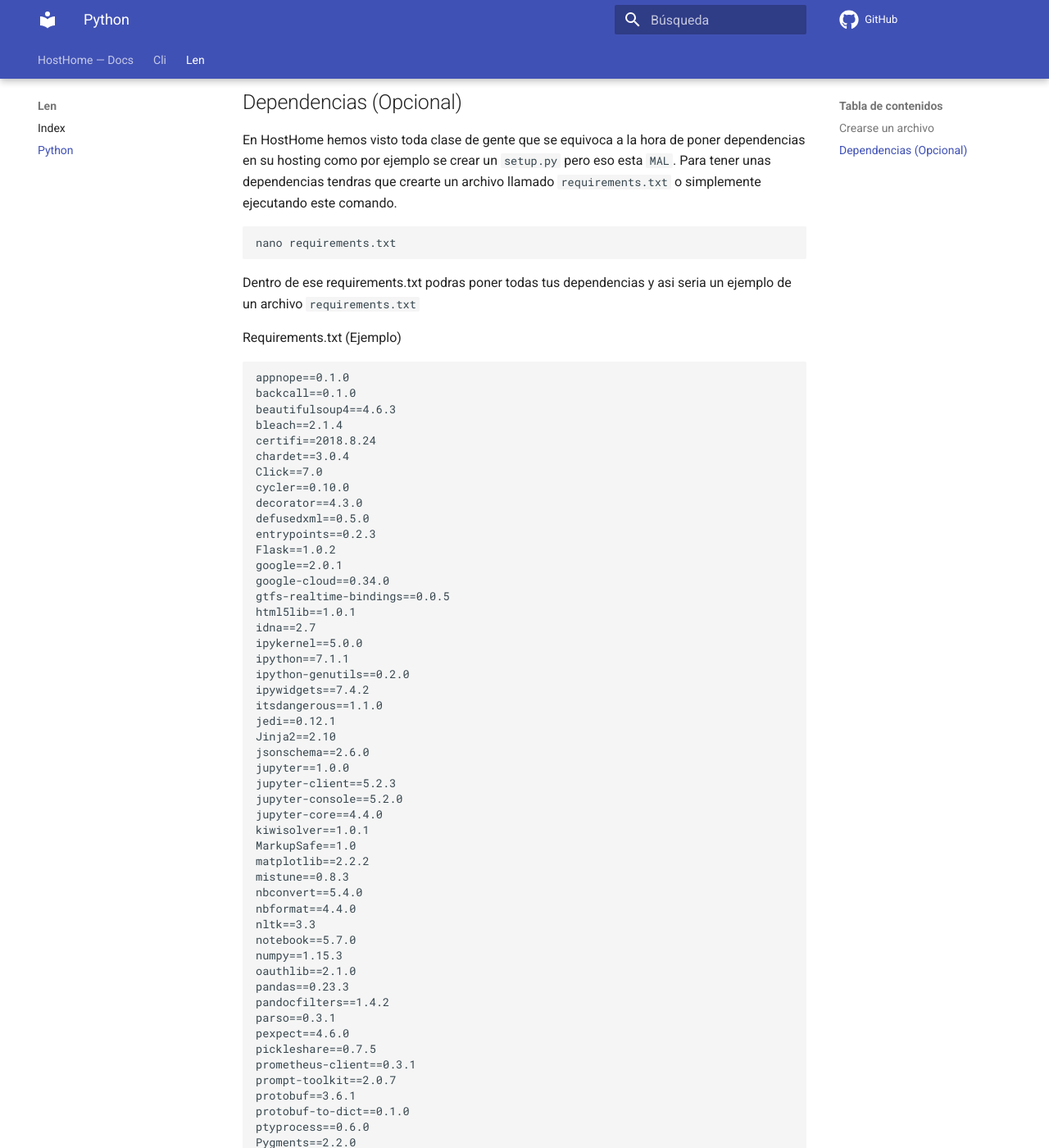
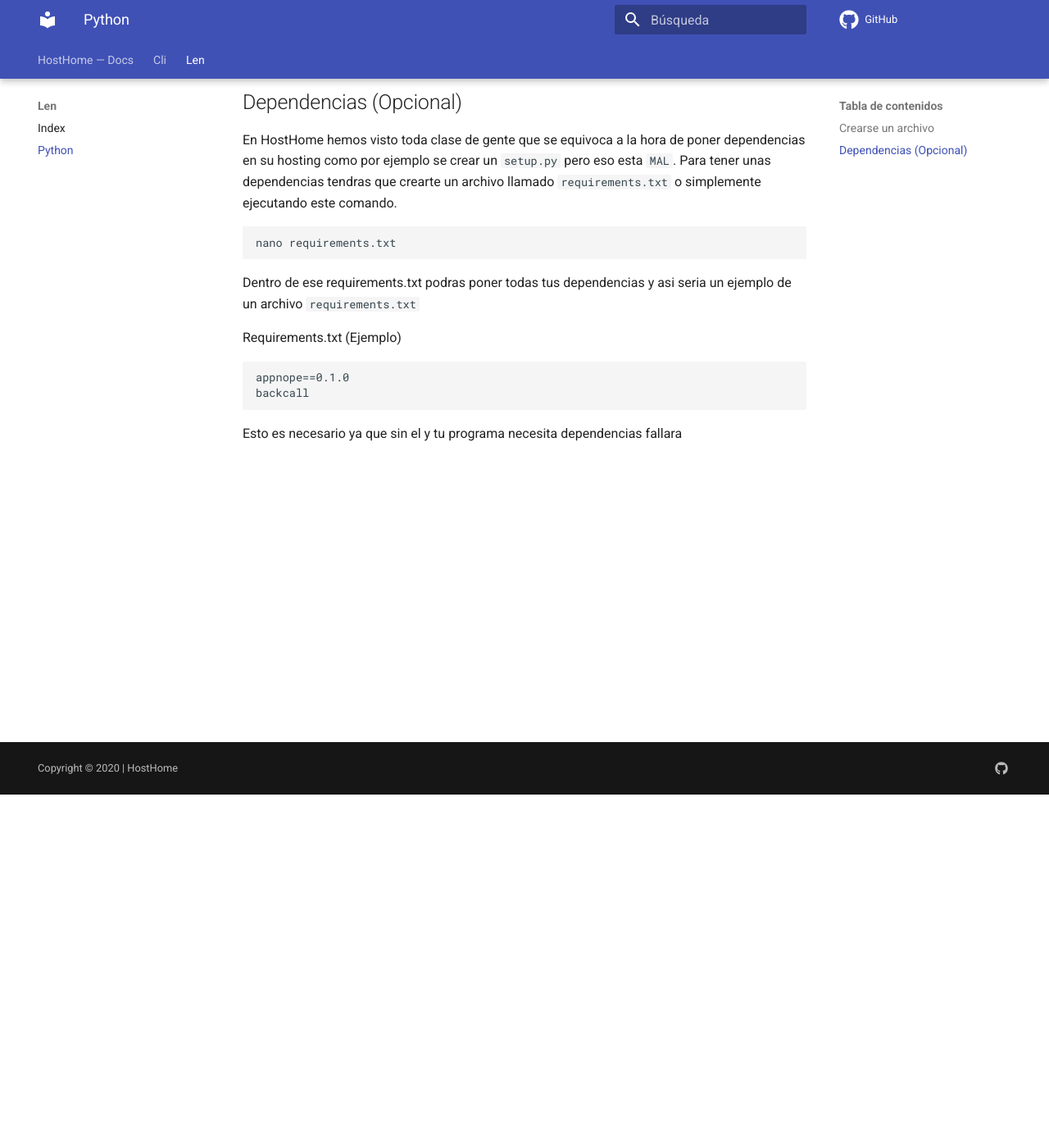
Before and after one commit to HostHome-of/Documentacion, an MkDocs documentation site: the page built from docs/len/python.md, in a window 1280 px wide and 1400 px high, scrolled down 431 px. Shown: the whole window at 82% size. Built offline with MkDocs 1.6.1 and Material for MkDocs 9.7.7, drawn with Linux system fonts in a browser that asks for light colours; some of the changed text lies outside the part shown.

Commit message:
Update python.md

````diff
--- a/docs/len/python.md
+++ b/docs/len/python.md
@@ -30,78 +30,7 @@ Requirements.txt (Ejemplo)
 
 ```
 appnope==0.1.0
-backcall==0.1.0
-beautifulsoup4==4.6.3
-bleach==2.1.4
-certifi==2018.8.24
-chardet==3.0.4
-Click==7.0
-cycler==0.10.0
-decorator==4.3.0
-defusedxml==0.5.0
-entrypoints==0.2.3
-Flask==1.0.2
-google==2.0.1
-google-cloud==0.34.0
-gtfs-realtime-bindings==0.0.5
-html5lib==1.0.1
-idna==2.7
-ipykernel==5.0.0
-ipython==7.1.1
-ipython-genutils==0.2.0
-ipywidgets==7.4.2
-itsdangerous==1.1.0
-jedi==0.12.1
-Jinja2==2.10
-jsonschema==2.6.0
-jupyter==1.0.0
-jupyter-client==5.2.3
-jupyter-console==5.2.0
-jupyter-core==4.4.0
-kiwisolver==1.0.1
-MarkupSafe==1.0
-matplotlib==2.2.2
-mistune==0.8.3
-nbconvert==5.4.0
-nbformat==4.4.0
-nltk==3.3
-notebook==5.7.0
-numpy==1.15.3
-oauthlib==2.1.0
-pandas==0.23.3
-pandocfilters==1.4.2
-parso==0.3.1
-pexpect==4.6.0
-pickleshare==0.7.5
-prometheus-client==0.3.1
-prompt-toolkit==2.0.7
-protobuf==3.6.1
-protobuf-to-dict==0.1.0
-ptyprocess==0.6.0
-Pygments==2.2.0
-pyparsing==2.2.0
-PySocks==1.6.8
-python-dateutil==2.7.3
-pytz==2018.5
-pyzmq==17.1.2
-qtconsole==4.4.1
-requests==2.19.1
-requests-oauthlib==1.0.0
-Send2Trash==1.5.0
-simplegeneric==0.8.1
-six==1.11.0
-terminado==0.8.1
-testpath==0.4.1
-tornado==5.1.1
-traitlets==4.3.2
-tweepy==3.6.0
-urllib3==1.23
-virtualenv==16.0.0
-wcwidth==0.1.7
-webencodings==0.5.1
-Werkzeug==0.14.1
-widgetsnbextension==3.4.2
-xlrd==1.1.0
+backcall
 ```
 
 Esto es necesario ya que sin el y tu programa necesita dependencias fallara
````
